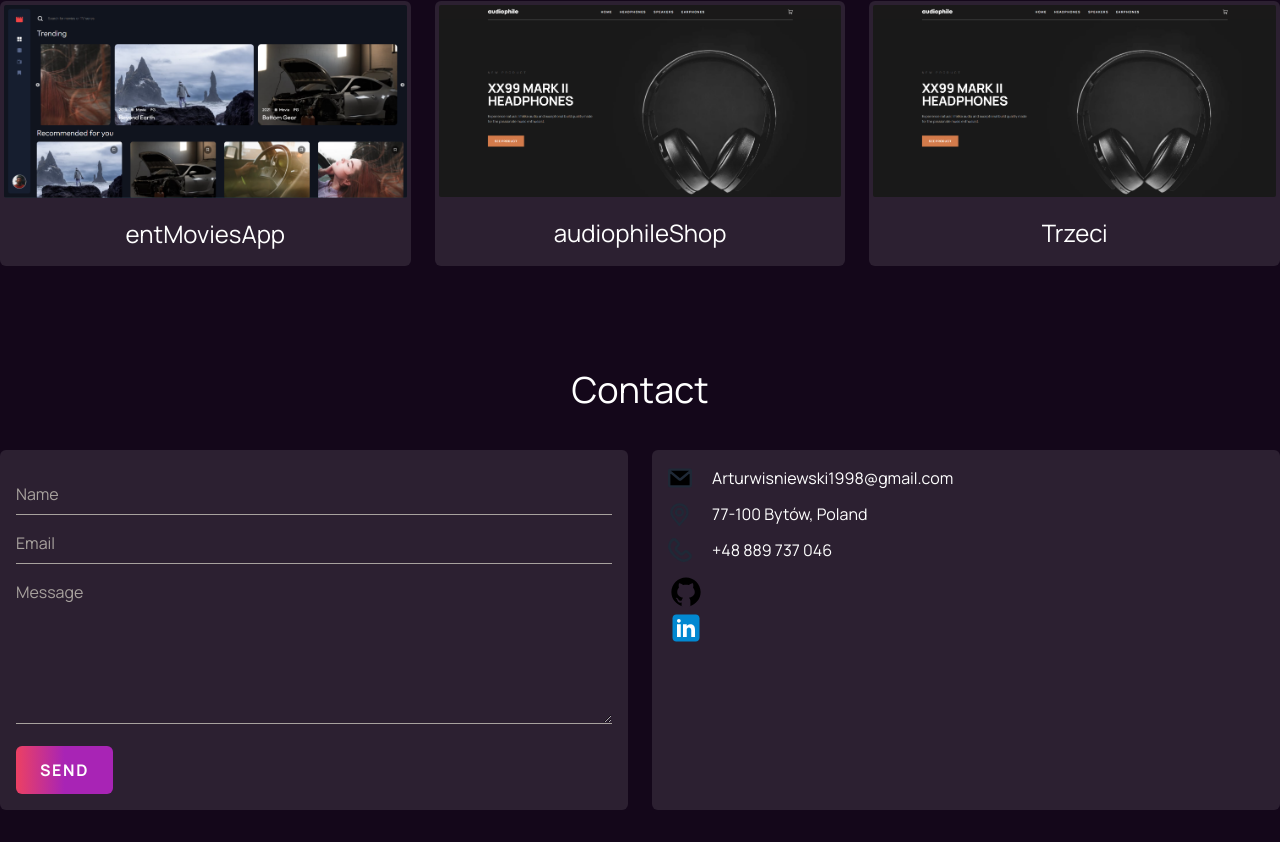
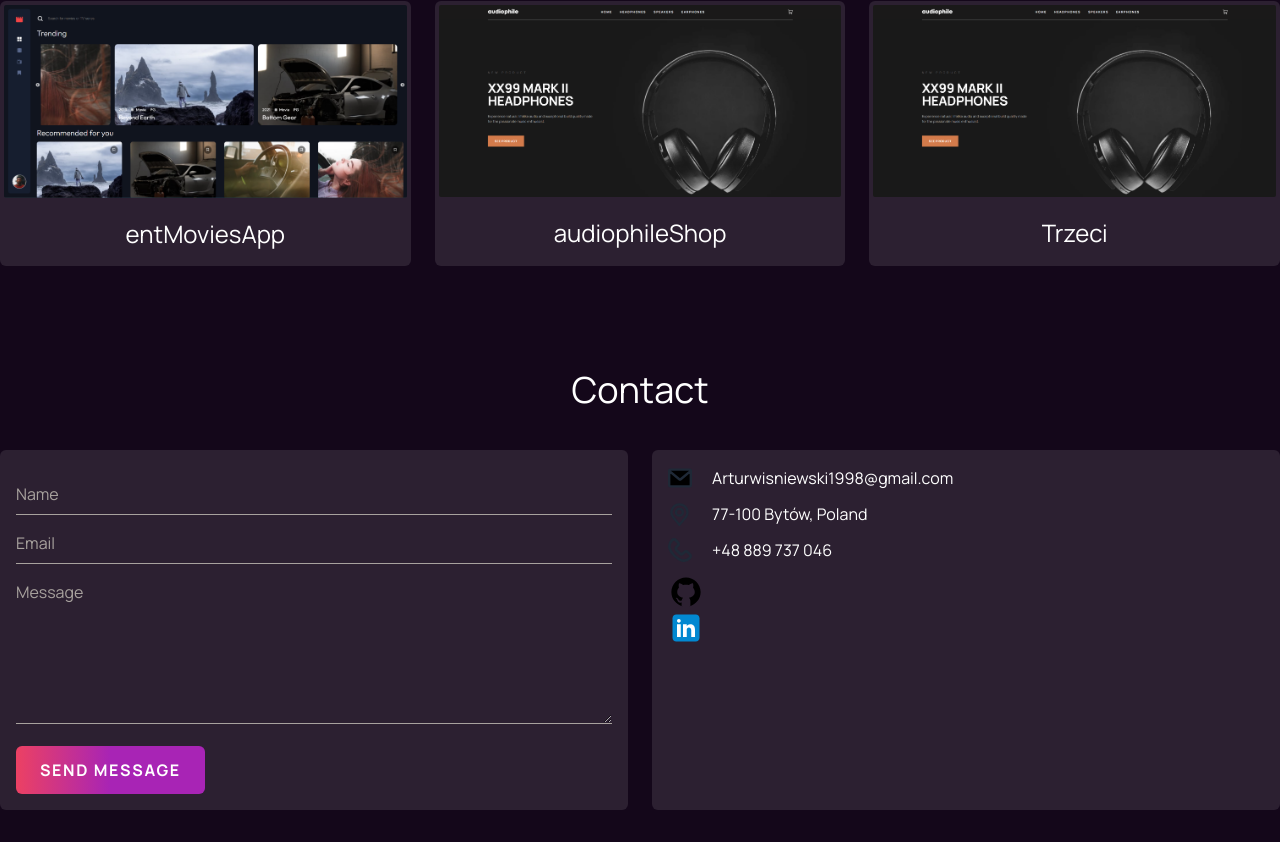
Before and after one commit to ArturDBW/Portfolio, a React (Vite) app: page / in a window 1280 px wide. Shown: the part 1355-2197 px from the top of the page. Built offline with nearby package versions, Linux system fonts and the light colour scheme; what tailwindcss-gradients would draw is missing.

Commit message:
change button value

```diff
--- a/src/components/FormContact.tsx
+++ b/src/components/FormContact.tsx
@@ -51,7 +51,7 @@ export const FormContact = () => {
         />
         <input
           type="submit"
-          value="Send"
+          value="Send message"
           className="mt-4  cursor-pointer rounded-md border-none bg-gradient-linear px-6 py-3 font-bold uppercase tracking-widest outline-none duration-100 ease-out hover:scale-110 hover:bg-white hover:bg-none hover:text-black hover:shadow-gradient-linear-shadow"
         />
       </form>
```
